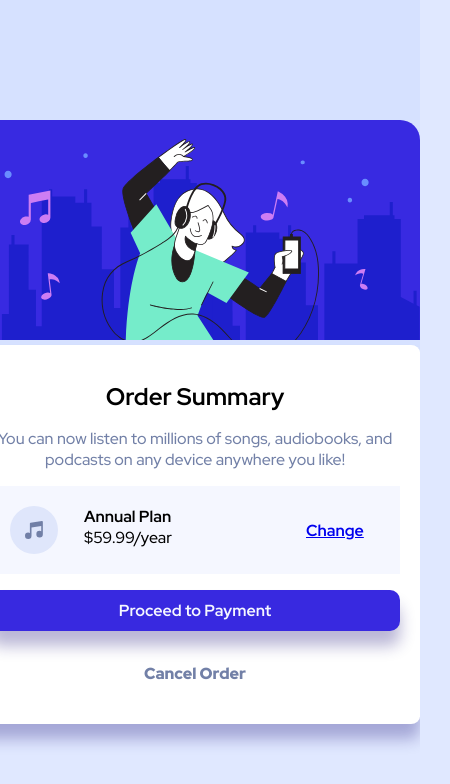
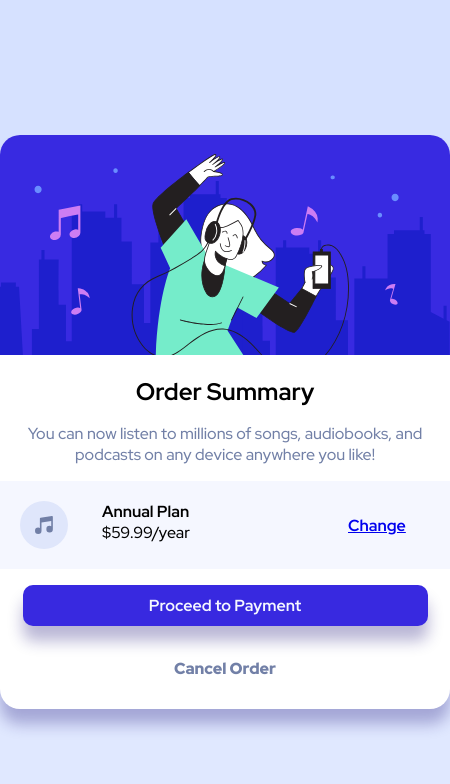
Before and after one commit to voffee/Order-Summary, a plain HTML site: page index.html in a window 390 px wide. Shown: the whole page, 450 px wide, since content can reach past the window. Drawn offline with Linux system fonts and the light colour scheme.

Commit message:
responsive css complete!

```diff
--- a/css/style.css
+++ b/css/style.css
@@ -12,28 +12,6 @@
     /* Width Variables */
     --width: 450px;
     --mobile-width: 414px;
-}
-
-/* Media Queries */
-@media only screen and (max-width: 420px){
-
-    body {
-        background-image: url(/img/pattern-background-mobile.svg);
-
-        background-repeat: no-repeat;
-    }
-    .container {
-        width: var(--mobile-width);
-    }
-
-    .card-0 img {
-        size: 50%;
-    }
-
-    .btn-large {
-        width: 50%;
-    }
-
 }
 
 /* Reset */
@@ -60,8 +38,8 @@ body {
 .container {
     background: var(--white);
     width: var(--width);
-    padding: 20px;
-    border-radius: 2%;
+    /* padding: 20px; */
+    border-radius: 20px;
     box-shadow: 0px 15px 15px 0px rgba(26, 17, 120, 0.3);
 }
 
@@ -72,7 +50,7 @@ body {
 
 .btn-large {
     display: inline-block;
-    width: 100%;
+    width: 90%;
     padding: 10px 10px;
     background: var(--bright-blue);
     color: var(--very-pale-blue);
@@ -84,19 +62,18 @@ body {
 }
 
 .btn-small {
+    display: inline-block;
     color: var(--desaturated-blue);
     font-weight: 900;
 }
 
 /* Card 1 Styling */
-.card-0 img {
-    size: 100%;
-    border-radius: 20px 20px 0px 0px;
+.card-1 {
+    text-align: center;
 }
 
-/* Card 1 Styling */
-.card-1 {
-    text-align: center;
+.card-1 img {
+    border-radius: 20px 20px 0px 0px;
 }
 
 .card-1 h1 {
@@ -127,5 +104,15 @@ body {
     flex-direction: column;
     align-items: center;
     justify-content: center;
-    margin-bottom: 20px;
+    padding-bottom: 30px;
 }
+
+
+/* Media Queries */
+@media only screen and (max-width: 414px){
+
+    body {
+        align-items: unset;
+    }
+
+}
--- a/index.html
+++ b/index.html
@@ -14,12 +14,9 @@
 </head>
 <body>
     <section>
-        <div class="card-0">
-            <img src="/img/illustration-hero.svg" alt="">
-        </div>
-
         <div class="container">
             <div class="card-1">
+                <img src="/img/illustration-hero.svg" alt="">
                 <h1>Order Summary</h1>
                 <p>You can now listen to millions of songs, audiobooks, and podcasts on any device anywhere you like!</p>
             </div>
```
